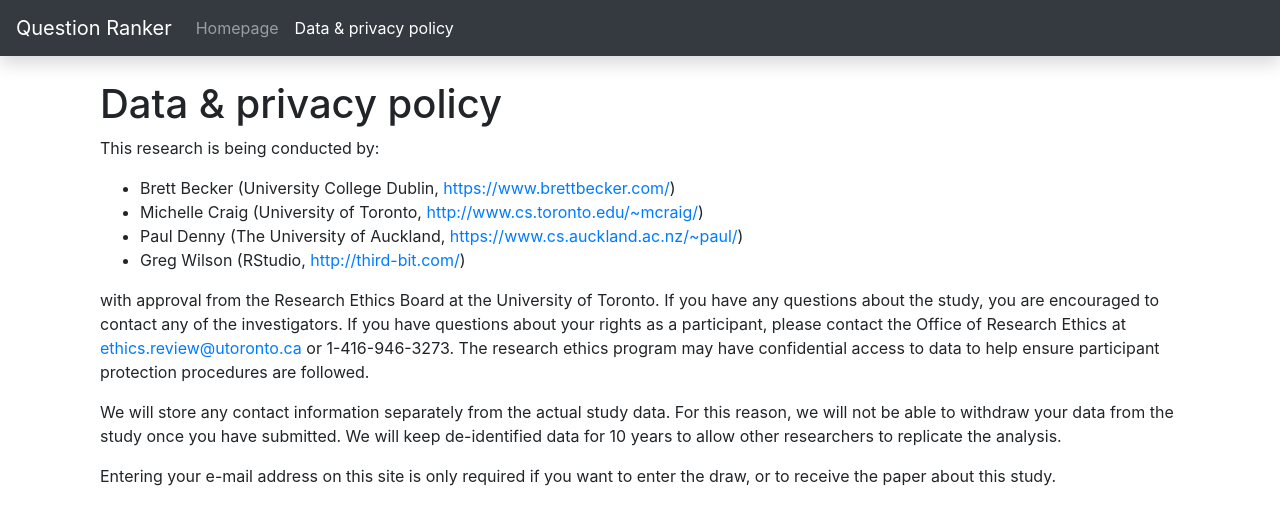
After one commit to pbanaszkiewicz/questions_ranker, a Django app: page /data_privacy_policy/ in a window 1280 px wide. The commit adds this page. Shown: the top 525 px of the page. Run offline with Django 3.2, Linux system fonts and the light colour scheme; some libraries are stand-ins or nearby versions.

Commit message:
Add data&privacy policy page, adjust homepage welcoming text

```diff
--- a/config/urls.py
+++ b/config/urls.py
@@ -28,6 +28,11 @@ urlpatterns = [
 
     # ranker views
     path("", ranker_views.home, name="home"),
+    path(
+        "data_privacy_policy/",
+        TemplateView.as_view(template_name="pages/data_privacy_policy.html"),
+        name="data_privacy_policy",
+    ),
     re_path(
         r'^rank/(?P<hash_id>[a-z0-9]+)/$',
         ranker_views.rank_start,
--- a/questions_ranker/templates/base.html
+++ b/questions_ranker/templates/base.html
@@ -38,6 +38,7 @@
       <div class="collapse navbar-collapse" id="navbarSupportedContent">
         <ul class="navbar-nav">
           {% navbar_element "Homepage" "home" %}
+          {% navbar_element "Data & privacy policy" "data_privacy_policy" %}
         </ul>
       </div>
     </nav>
--- /dev/null
+++ b/questions_ranker/templates/pages/data_privacy_policy.html
@@ -0,0 +1,21 @@
+{% extends "base.html" %}
+
+{% block content %}
+<div class="col-12">
+  <h1>Data & privacy policy</h1>
+</div>
+<div class="col-12">
+  <p>This research is being conducted by:</p>
+  <ul>
+    <li>Brett Becker (University College Dublin, <a href="https://www.brettbecker.com/">https://www.brettbecker.com/</a>)</li>
+    <li>Michelle Craig (University of Toronto, <a href="http://www.cs.toronto.edu/~mcraig/">http://www.cs.toronto.edu/~mcraig/</a>)</li>
+    <li>Paul Denny (The University of Auckland, <a href="https://www.cs.auckland.ac.nz/~paul/">https://www.cs.auckland.ac.nz/~paul/</a>)</li>
+    <li>Greg Wilson (RStudio, <a href="http://third-bit.com/">http://third-bit.com/</a>)</li>
+  </ul>
+  <p>with approval from the Research Ethics Board at the University of Toronto. If you have any questions about the study, you are encouraged to contact any of the investigators. If you have questions about your rights as a participant, please contact the Office of Research Ethics at <a href="ethics.review@utoronto.ca">ethics.review@utoronto.ca</a> or 1-416-946-3273. The research ethics program may have confidential access to data to help ensure participant protection procedures are followed.</p>
+
+  <p>We will store any contact information separately from the actual study data. For this reason, we will not be able to withdraw your data from the study once you have submitted. We will keep de-identified data for 10 years to allow other researchers to replicate the analysis.</p>
+
+  <p>Entering your e-mail address on this site is only required if you want to enter the draw, or to receive the paper about this study.</p>
+</div>
+{% endblock %}
--- a/questions_ranker/templates/pages/home.html
+++ b/questions_ranker/templates/pages/home.html
@@ -2,6 +2,8 @@
 
 {% block content %}
 <div class="col-12">
-  <p class="text-center">Welcome to the computer science experiment!</p>
+  <h1>Questions for Computing Education Researchers</h1>
+  <p>We are studying the questions that computing instructors think that computing education researchers should investigate. We will ask you some questions about the types of CS teaching you have done and your opinions about where researchers should invest their time. Your participation should take about 5-10 minutes and we would like to enter your name into a random draw for $250 USD as a thank you. Your odds of winning will be at least 1 in 200. We would also be happy to send you the results of the research once it is completed. We do not believe that there are any risks to you as a participant.</p>
+  <p>See <a href="{% url 'data_privacy_policy' %}">data & privacy policy</a> to learn more about this research and collected data.</p>
 </div>
 {% endblock %}
```
